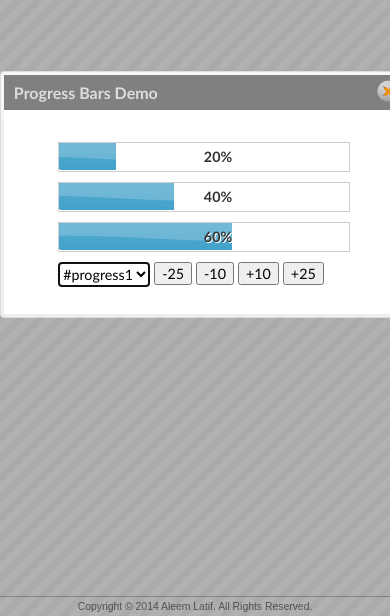
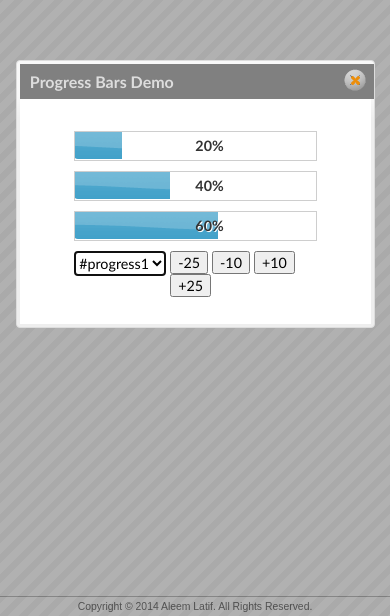
Before and after one commit to aleemlatif/progress_bars, a plain HTML site: page index.html in a window 390 px wide. Shown: the part 228-844 px from the top of the page. Drawn offline with Linux system fonts and the light colour scheme.

Commit message:
minor styles fixes
minor styles fixes

```diff
--- a/assets/scss/default.scss
+++ b/assets/scss/default.scss
@@ -372,18 +372,24 @@ h1, h2, h3, h4, h5 {
 /*************************************
 	Size > 1024px Desktop/Widescreens
 */
-@media screen and (min-width: 1025px) {}
+@media screen and (min-width: 1025px) {
+
+}
 
 /***************************************
 	Size ~ 601px - 1024px Tablet/Desktop
 */
-@media screen and (min-width: 601px) and (max-width: 1024px) {}
+@media screen and (min-width: 601px) and (max-width: 1024px) {
+	min-width: 300px!important;
+	max-width: 400px!important;
+}
 
 /*************************************
 	Size ~ 0 - 600px [mobile devices]
 */
 @media only screen and (min-width: 0px) and (max-width: 600px) {
   .ui-dialog {
-    min-width: 300px!important;
+    min-width: 250px!important;
+	max-width: 90%!important;
   }
 }
--- a/index.html
+++ b/index.html
@@ -5,7 +5,6 @@
 <!--[if gt IE 8]><!--> <html class="no-js" lang="en"> <!--<![endif]-->
 
 <head>
-<title>::: Progress Bars Demo :: Aleem Latif :::</title>
 <!-- start : meta tags -->
 <!-- Ensure compatibility mode is disabled in IE browsers. -->
 <meta http-equiv="X-UA-Compatible" content="IE=edge,chrome=1">
@@ -18,6 +17,7 @@
 <meta name="keywords" content="progress, bars, coding, test" />
 <meta name="robots" content="index,follow" />
 <!-- // end : meta tags -->
+<title>::: Progress Bars Demo :: Aleem Latif :::</title>
 <link rel="icon" type="image/vnd.microsoft.icon" href="assets/images/favicon.ico">
 <link rel="shortcut icon" type="image/vnd.microsoft.icon" href="assets/images/favicon.ico">
 <!-- start : CSS -->
```
Also changed, not shown: assets/css/default.css.
